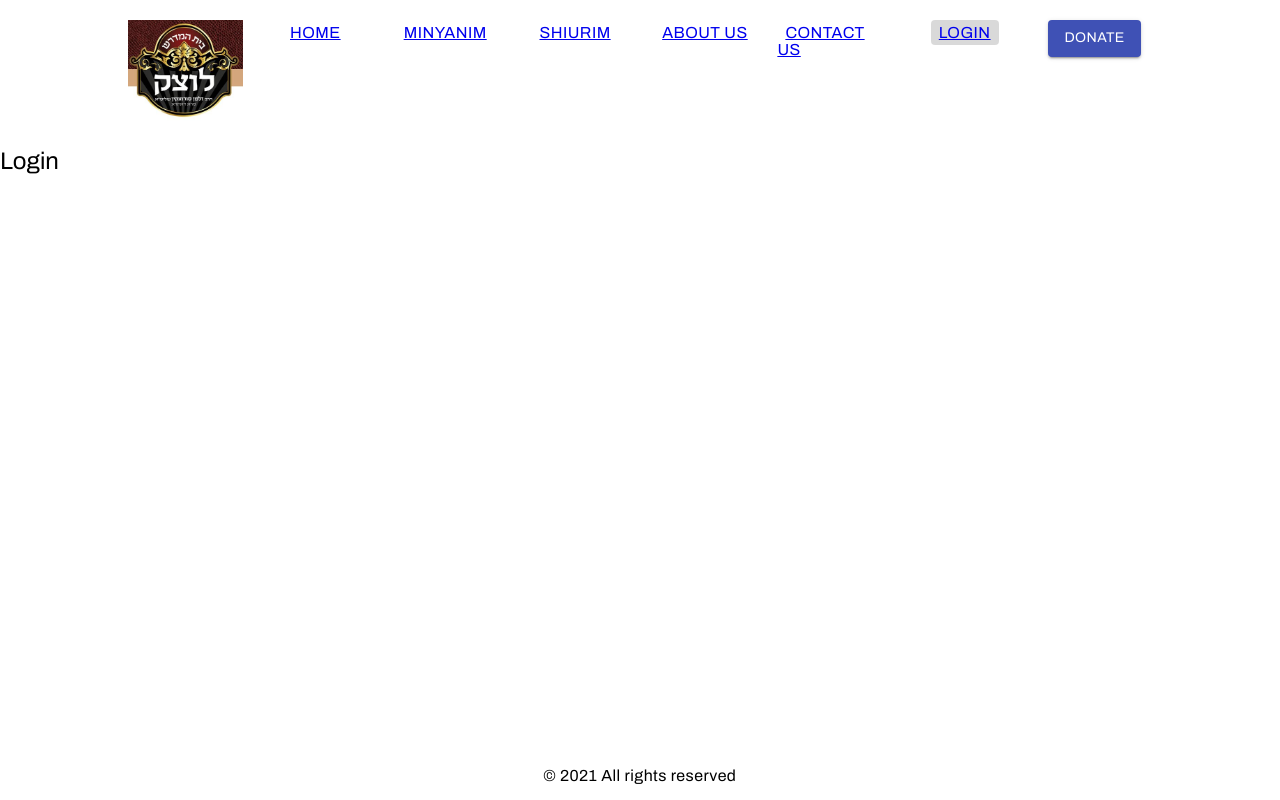
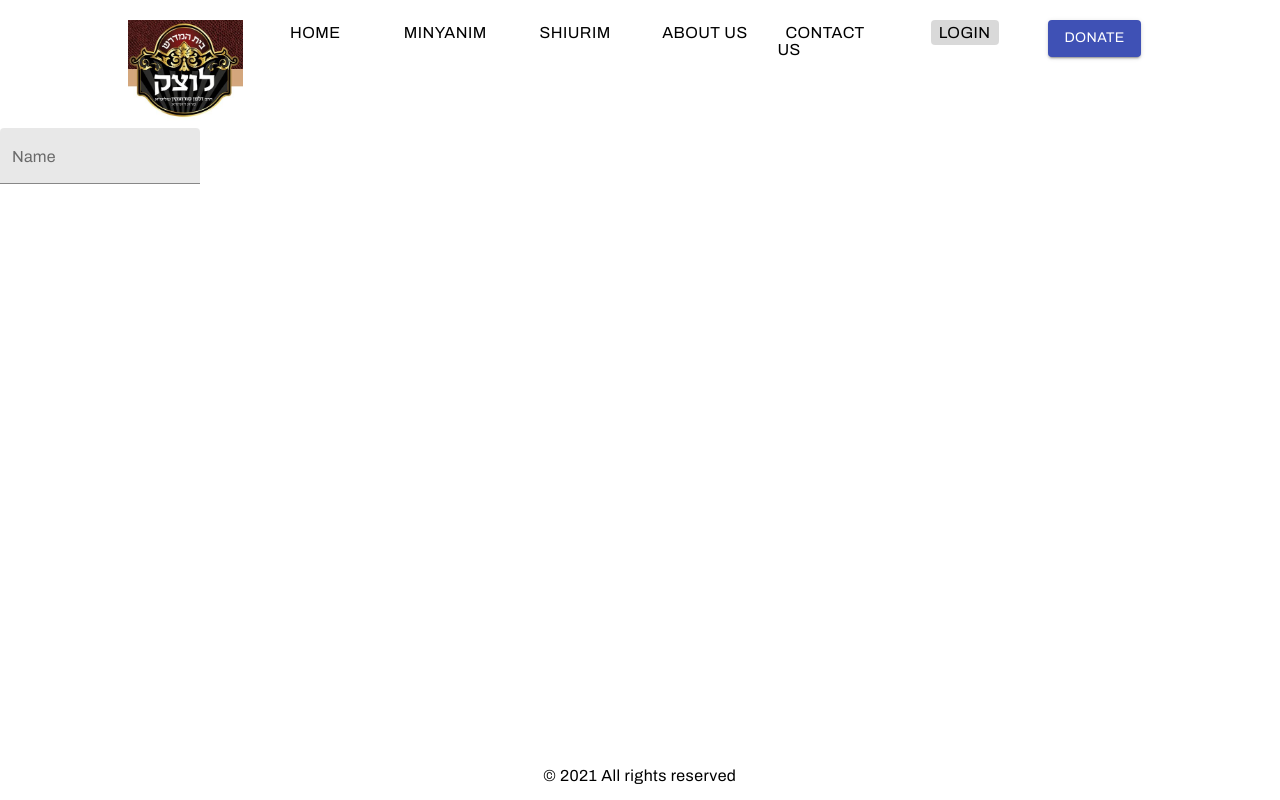
Before and after one commit to tschams/shul, a React (Create React App) app in the folder client/: page /login in a window 1280 px wide. Built offline with nearby package versions, Linux system fonts and the light colour scheme.

Commit message:
material ui input using vanilla css

```diff
--- a/client/src/assets/css/styles.css
+++ b/client/src/assets/css/styles.css
@@ -30,6 +30,11 @@ li {
   list-style: none;
 }
 
+a {
+  text-decoration: none;
+  color: black;
+}
+
 .form {
   width: 100%; /* Fix IE 11 issue. */
   margin-top: 1px;
--- /dev/null
+++ b/client/src/pages/Login.module.css
@@ -0,0 +1,75 @@
+.inputAndLabelContainer {
+  position: relative;
+  width: 200px;
+  cursor: text;
+}
+.label {
+  transform: translate(12px, 20px) scale(1);
+  pointer-events: none;
+  transition: color 200ms cubic-bezier(0, 0, 0.2, 1) 0ms,
+    transform 200ms cubic-bezier(0, 0, 0.2, 1) 0ms;
+  color: rgba(0, 0, 0, 0.54);
+  letter-spacing: 0.00938em;
+  transform-origin: top left;
+  position: absolute;
+}
+.input {
+  border: 0;
+  height: 1.1876em;
+  box-sizing: border-box;
+  padding: 6px 0 7px;
+  background: none;
+  font-size: 1rem;
+}
+.input:focus {
+  outline: 0;
+}
+.inputAndLabelContainer:focus-within .label {
+  transform: translate(12px, 10px) scale(0.75);
+  transform-origin: top left;
+  color: #3f51b5;
+  transition: color 200ms cubic-bezier(0, 0, 0.2, 1) 0ms,
+    transform 200ms cubic-bezier(0, 0, 0.2, 1) 0ms;
+}
+.inputContainer::before {
+  left: 0;
+  right: 0;
+  bottom: 0;
+  content: "\00a0";
+  position: absolute;
+  border-bottom: 1px solid rgba(0, 0, 0, 0.42);
+  pointer-events: none;
+}
+.inputContainer {
+  box-sizing: border-box;
+  border-top-left-radius: 4px;
+  border-top-right-radius: 4px;
+  letter-spacing: 0.00938em;
+  background-color: rgba(0, 0, 0, 0.09);
+  padding: 27px 12px 10px;
+}
+.inputContainer::after {
+  border-bottom: 2px solid #3f51b5;
+  left: 0;
+  bottom: 0;
+  content: "";
+  position: absolute;
+  right: 0;
+  transform: scaleX(0);
+  transition: transform 200ms cubic-bezier(0, 0, 0.2, 1) 0ms;
+  pointer-events: none;
+}
+.inputAndLabelContainer:focus-within .inputContainer::after {
+  transform: scaleX(1);
+}
+.unTransitionLabel {
+  transform: translate(12px, 10px) scale(0.75);
+  transform-origin: top left;
+}
+.inputContainerHover:hover:not(.inputAndLabelContainer:focus-within
+    .inputContainer) {
+  background-color: rgba(0, 0, 0, 0.13);
+}
+.inputContainerHover:hover::before {
+  border-bottom: 1px solid rgba(0, 0, 0, 0.87);
+}
--- a/client/src/pages/Login.tsx
+++ b/client/src/pages/Login.tsx
@@ -1,10 +1,42 @@
 import React from "react";
+import styles from "./Login.module.css";
+import clsx from "clsx";
 
 function _Login() {
+  const inputEl = React.useRef<HTMLInputElement>(null);
+  const [input, setInput] = React.useState("");
+
   return (
-    <>
-      <h2>Login</h2>
-    </>
+    <form noValidate autoComplete="off">
+      <div
+        className={styles.inputAndLabelContainer}
+        onClick={() => inputEl.current && inputEl.current.focus()}
+      >
+        <label
+          id="name-label"
+          className={clsx(styles.label, {
+            [styles.unTransitionLabel]: input,
+          })}
+          htmlFor="name"
+        >
+          Name
+        </label>
+        <div
+          className={clsx(styles.inputContainer, styles.inputContainerHover)}
+        >
+          <input
+            ref={inputEl}
+            aria-invalid="false"
+            className={styles.input}
+            type="text"
+            id="name"
+            name="name"
+            value={input}
+            onChange={(e) => setInput(e.target.value)}
+          />
+        </div>
+      </div>
+    </form>
   );
 }
 
```
